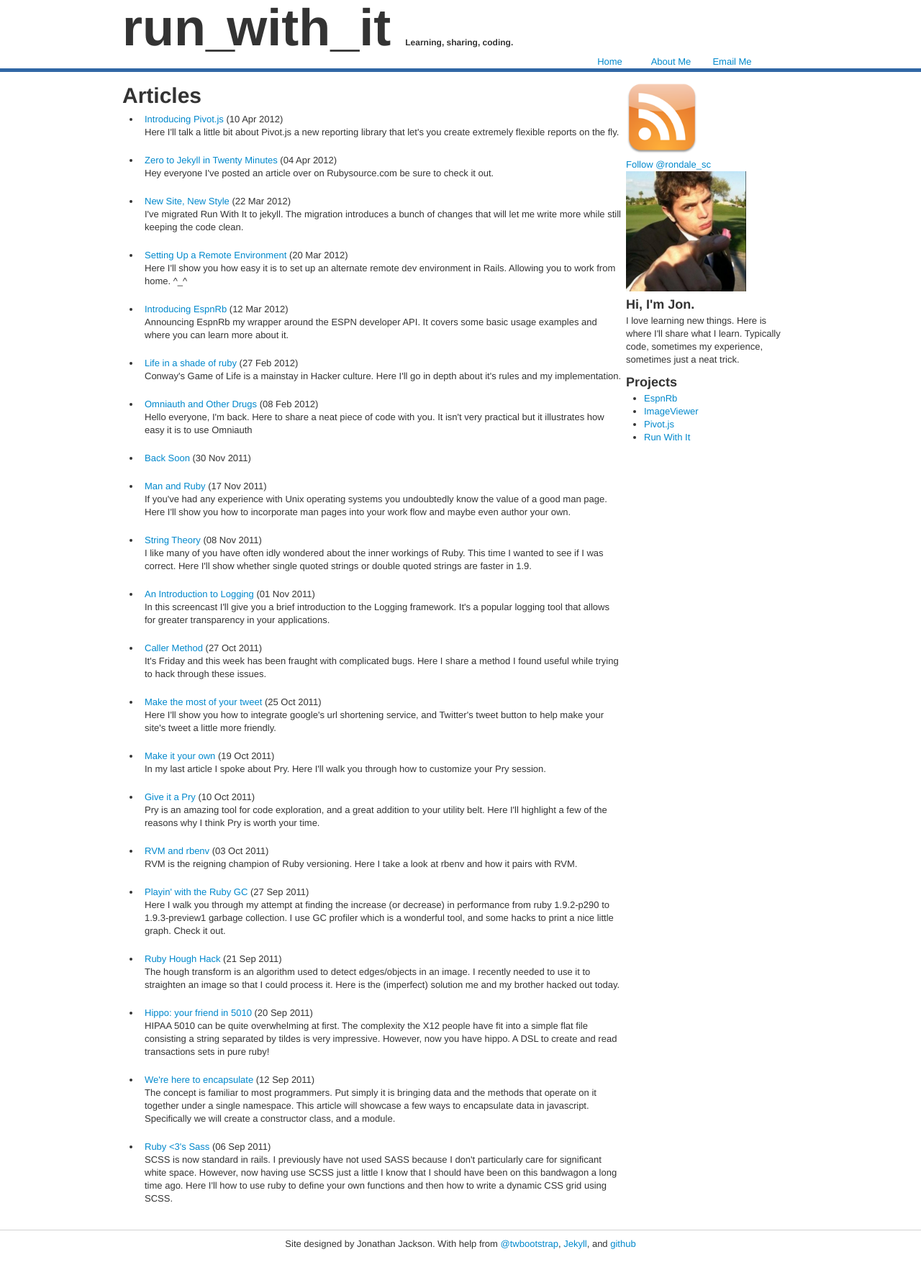
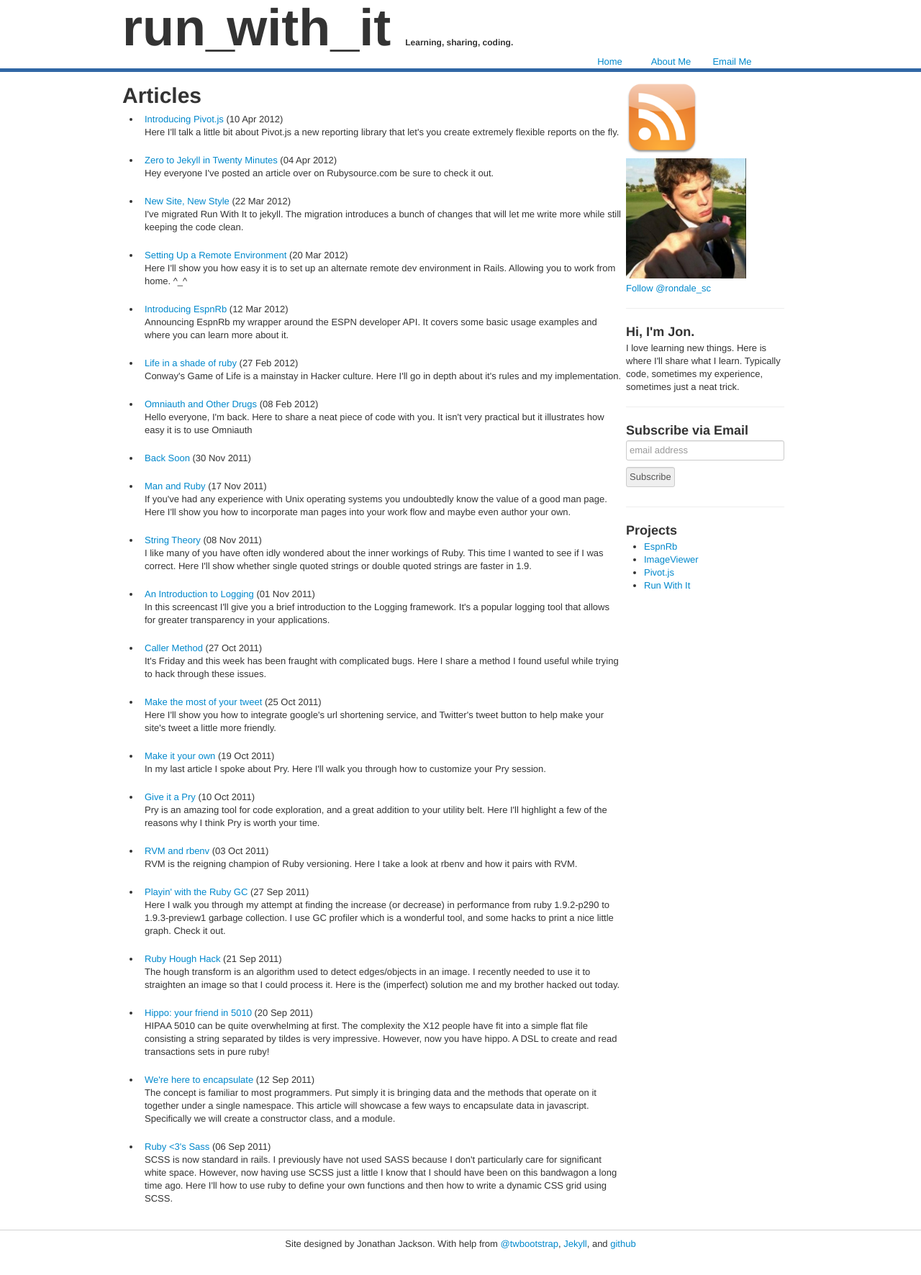
Before and after one commit to rondale-sc/run_with_it_redux, a Jekyll site: the page built from index.html, in a window 1280 px wide. Shown: the whole page at 72% size. Built offline with Jekyll 4.4.1, drawn with Linux system fonts in a browser that asks for light colours; Markdown is read by kramdown in place of the engine named in the settings; comment, search, counter and statistics services are not loaded.

Commit message:
Incorporate mailchimp subscribe form.

```diff
--- a/_includes/_side-bar.html
+++ b/_includes/_side-bar.html
@@ -1,10 +1,26 @@
 <div><a href="http://feeds.feedburner.com/jonathan-jackson/WZqA" title="Subscribe to my feed" rel="alternate" type="application/rss+xml"><img src="/images/feeds.png" alt="" style="border:0;width:100px;height:100px;"/></a></div>
+<div><img src="/images/gravatar.png" width="167px;" height="167px;"/></div>
 <div><a href="https://twitter.com/rondale_sc" class="twitter-follow-button" alt="follow me on twitter" data-width="150px" data-show-count="false">Follow @rondale_sc</a></div>
-<div><img src="/images/gravatar.png" width="167px;" height="167px;"/></div>
+<hr/>
 <div>
   <h3>Hi, I'm Jon.</h3>
   <p>I love learning new things.  Here is where I'll share what I learn.  Typically code, sometimes my experience, sometimes just a neat trick.</p>
 </div>
+<hr/>
+<div>
+  <h3>Subscribe via Email</h3>
+  <!-- Begin MailChimp Signup Form -->
+  <link href="http://cdn-images.mailchimp.com/embedcode/slim-081711.css" rel="stylesheet" type="text/css">
+  <div id="mc_embed_signup">
+  <form action="http://jonathan-jackson.us5.list-manage.com/subscribe/post?u=266baf97eddd87cfd15f1d015&amp;id=1ffe6549dc" method="post" id="mc-embedded-subscribe-form" name="mc-embedded-subscribe-form" class="validate" target="_blank">
+
+    <input type="email" value="" name="EMAIL" class="email" id="mce-EMAIL" placeholder="email address" required>
+    <div class="clear"><input type="submit" value="Subscribe" name="subscribe" id="mc-embedded-subscribe" class="button"></div>
+  </form>
+  </div>
+  <!--End mc_embed_signup-->
+</div>
+<hr/>
 <div>
   <h3>Projects</h3>
   <ul>
--- a/css/custom.css
+++ b/css/custom.css
@@ -1,3 +1,5 @@
+#mc_embed_signup {background:#fff; clear:left; font:14px Helvetica,Arial,sans-serif;width:210px;}
+
 #articles    {margin:auto;}
 #articles li {padding:6px;}
 
```
